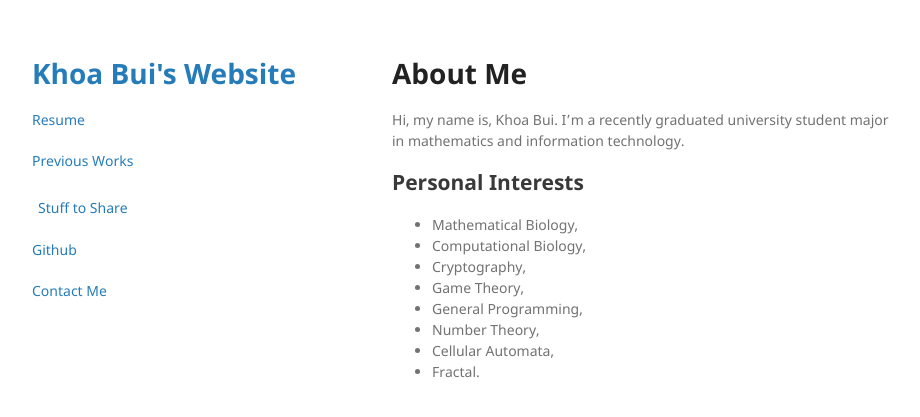
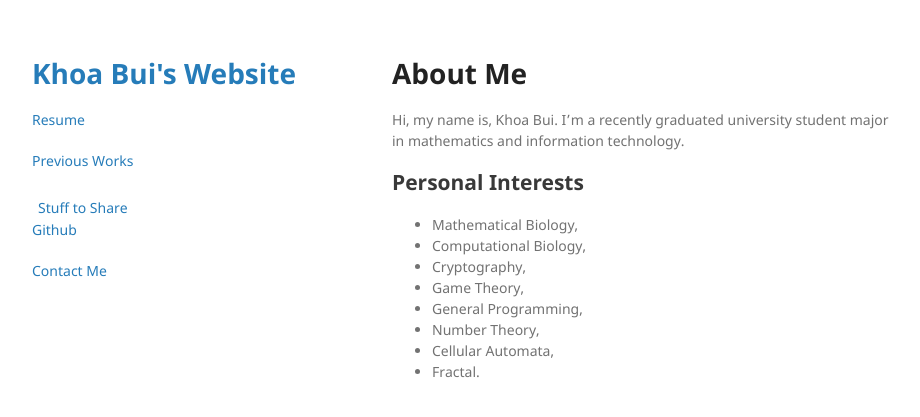
Before and after one commit to khoabuiv/khoabuiv.github.io, a Jekyll site: the page built from index.md, in a window 1280 px wide. Shown: the top 417 px of the page, without its empty margins (178-1098 px from the left). Built offline with Jekyll 4.4.1, drawn with Linux system fonts in a browser that asks for light colours; our own code applies the rules of GitHub Pages for plain Markdown files.

Commit message:
Update jekyll-theme-minimal.scss

```diff
--- a/_sass/jekyll-theme-minimal.scss
+++ b/_sass/jekyll-theme-minimal.scss
@@ -133,13 +133,13 @@
   -webkit-font-smoothing:subpixel-antialiased;
   font: 14px/1.5 "Noto Sans", "Helvetica Neue", Helvetica, Arial, sans-serif;
   padding-top: 6px;
-  margin:0 0 20px;
   border: none;
 }
 
 header .dropdown {
-  display:inline;
+  display: inline;
   position: static;
+  margin:0 0 20px;
 }
 
 header .dropdown-content {
```
